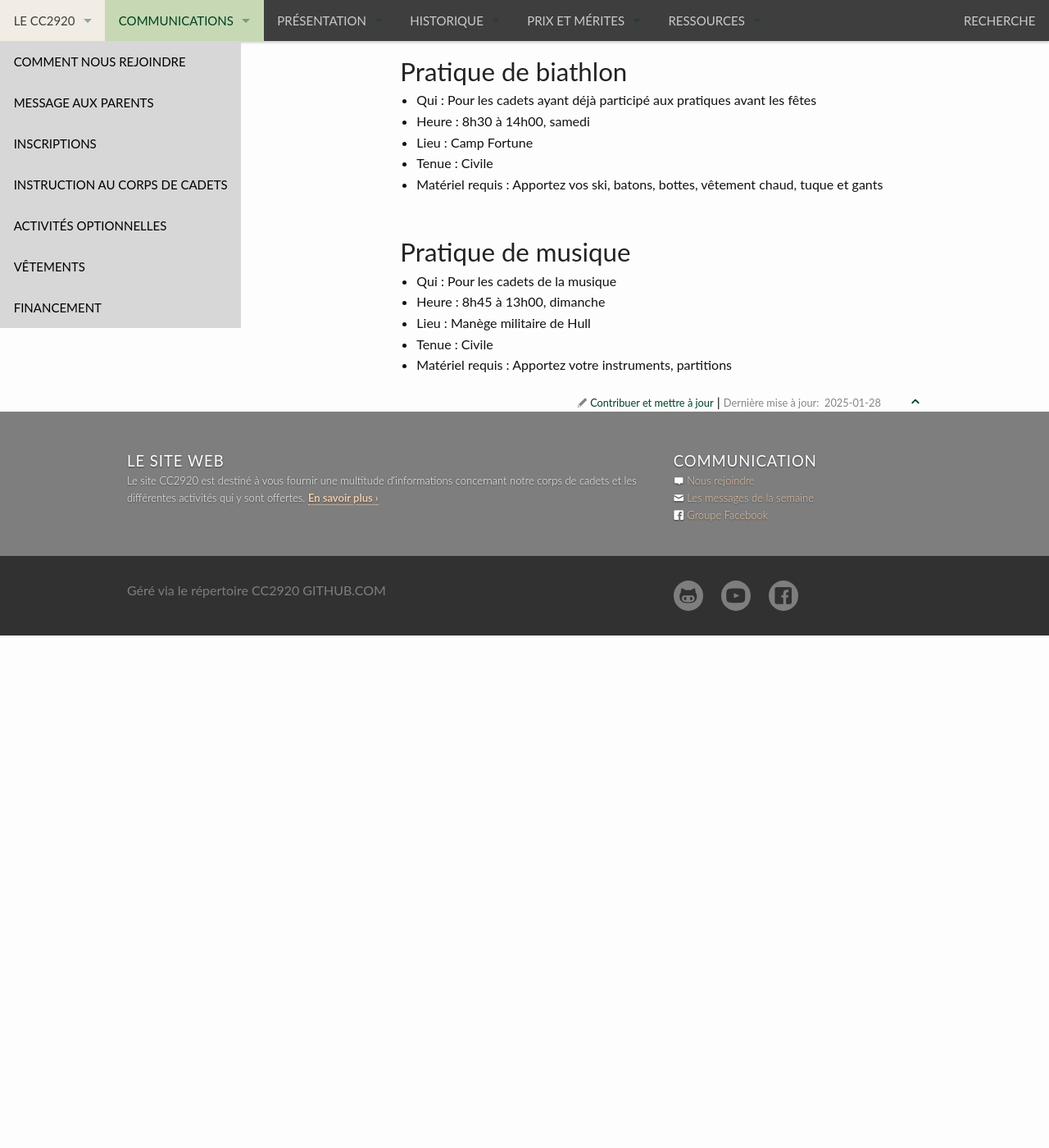
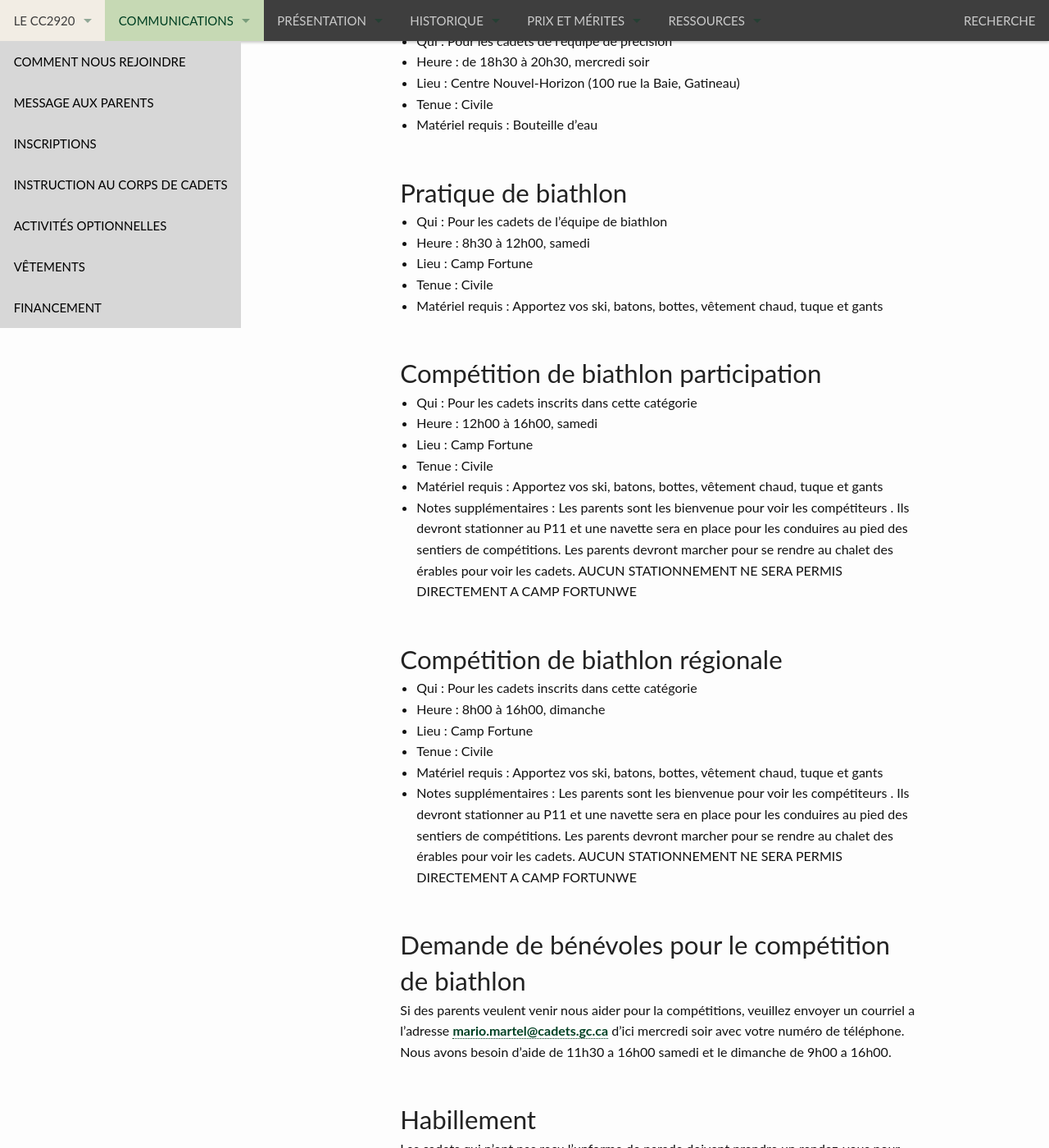
Before and after one commit to CC2920/web, a Jekyll site: the page built from _communications/messages.md, in a window 1280 px wide and 1400 px high, scrolled down 2181 px. Shown: the whole window at 82% size. Built offline with Jekyll 4.4.1, drawn with Linux system fonts in a browser that asks for light colours; before the commit the page ends 2956 px from its top, so only the background shows below that; some of the changed text lies outside the part shown.

Commit message:
Message semaine du 19 janvier

```diff
--- a/_communications/messages.md
+++ b/_communications/messages.md
@@ -21,9 +21,14 @@ layout: "messages"
 - **22 janvier** : Pratique du peloton de précision
 - **24 janvier** : Soirée d'instruction
 - **24 janvier** : Date limite pour les demandes d'emploi pour les postes de cadets cadres pour l'été 2025
+- **25 janvier** : Pratique de biathlon
 - **25 janvier** : Compétition de biathlon (catégorie participation)
 - **26 janvier** : Compétition de biathlon (Compétition régionale)
-
+- **26 janvier** : Examen théorique pour la musique
+- **27 janvier** : Pratique de tir
+- **29 janvier** : Pratique du peloton de précision
+- **31 janvier** : Parade du commandant et cérémonie de la promesse
+-
 ### Absence
 
 Si vous êtes absent le vendredi soir, vous devez envoyer un courriel à l'adresse du corps de cadet (<2920armee@cadets.gc.ca>) pour nous en informer.
@@ -53,7 +58,7 @@ Rappel du coût des différents billets:
 
 ## Pratique de tir
 
-- Qui :  Pour les cadets qui ont participer a la compétition local au mois de décembre
+- Qui :  Pour les cadets de l'équipe de compétition seulement
 - Heure : de 18h00 à 20h30, lundi soir
 - Lieu : Centre Nouvel-Horizon (100 rue la Baie, Gatineau)
 - Tenue : Civile
@@ -62,7 +67,7 @@ Rappel du coût des différents billets:
 
 ## Exercice militaire (peloton de précision)
 
-- Qui :  Pour les cadets inscrits
+- Qui :  Pour les cadets de l'équipe de précision
 - Heure : de 18h30 à 20h30, mercredi soir
 - Lieu : Centre Nouvel-Horizon (100 rue la Baie, Gatineau)
 - Tenue : Civile
@@ -70,16 +75,35 @@ Rappel du coût des différents billets:
 
 ## Pratique de biathlon
 
-- Qui :  Pour les cadets ayant déjà participé aux pratiques avant les fêtes
-- Heure : 8h30 à 14h00, samedi
+- Qui :  Pour les cadets de l'équipe de biathlon
+- Heure : 8h30 à 12h00, samedi
 - Lieu : Camp Fortune
 - Tenue : Civile
 - Matériel requis : Apportez vos ski, batons, bottes, vêtement chaud, tuque et gants
 
-## Pratique de musique
+## Compétition de biathlon participation
 
-- Qui :  Pour les cadets de la musique
-- Heure : 8h45 à 13h00, dimanche
-- Lieu : Manège militaire de Hull
+- Qui :  Pour les cadets inscrits dans cette catégorie
+- Heure : 12h00 à 16h00, samedi
+- Lieu : Camp Fortune
 - Tenue : Civile
-- Matériel requis : Apportez votre instruments, partitions
+- Matériel requis : Apportez vos ski, batons, bottes, vêtement chaud, tuque et gants
+- Notes supplémentaires : Les parents sont les bienvenue pour voir les compétiteurs .  Ils devront stationner au P11 et une navette sera en place pour les conduires au pied des sentiers de compétitions.  Les parents devront marcher pour se rendre au chalet des érables pour voir les cadets. AUCUN STATIONNEMENT NE SERA PERMIS DIRECTEMENT A CAMP FORTUNWE
+
+
+## Compétition de biathlon régionale
+
+- Qui :  Pour les cadets inscrits dans cette catégorie
+- Heure : 8h00 à 16h00, dimanche
+- Lieu : Camp Fortune
+- Tenue : Civile
+- Matériel requis : Apportez vos ski, batons, bottes, vêtement chaud, tuque et gants
+- Notes supplémentaires : Les parents sont les bienvenue pour voir les compétiteurs .  Ils devront stationner au P11 et une navette sera en place pour les conduires au pied des sentiers de compétitions.  Les parents devront marcher pour se rendre au chalet des érables pour voir les cadets. AUCUN STATIONNEMENT NE SERA PERMIS DIRECTEMENT A CAMP FORTUNWE
+
+## Demande de bénévoles pour le compétition de biathlon
+
+Si des parents veulent venir nous aider pour la compétitions, veuillez envoyer un courriel a l'adresse <mario.martel@cadets.gc.ca> d'ici mercredi soir avec votre numéro de téléphone. Nous avons besoin d'aide de 11h30 a 16h00 samedi et le dimanche de 9h00 a 16h00.
+
+## Habillement
+
+Les cadets qui n'ont pas recu l'unforme de parade doivent prendre un rendez-vous pour l'émission de celle-ci.
```
Also changed, not shown: other parts of _communications/messages.md (+6 -6 lines).
